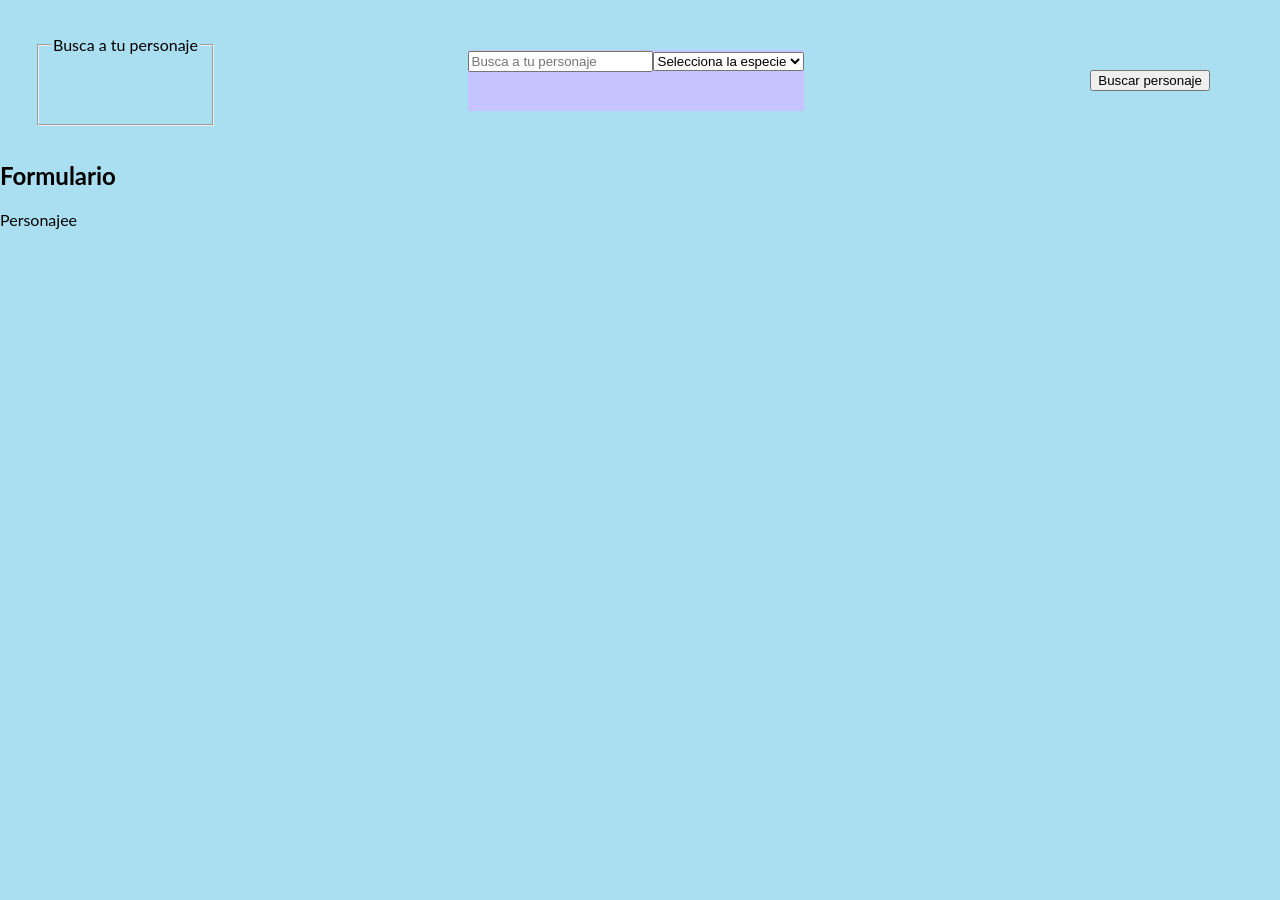
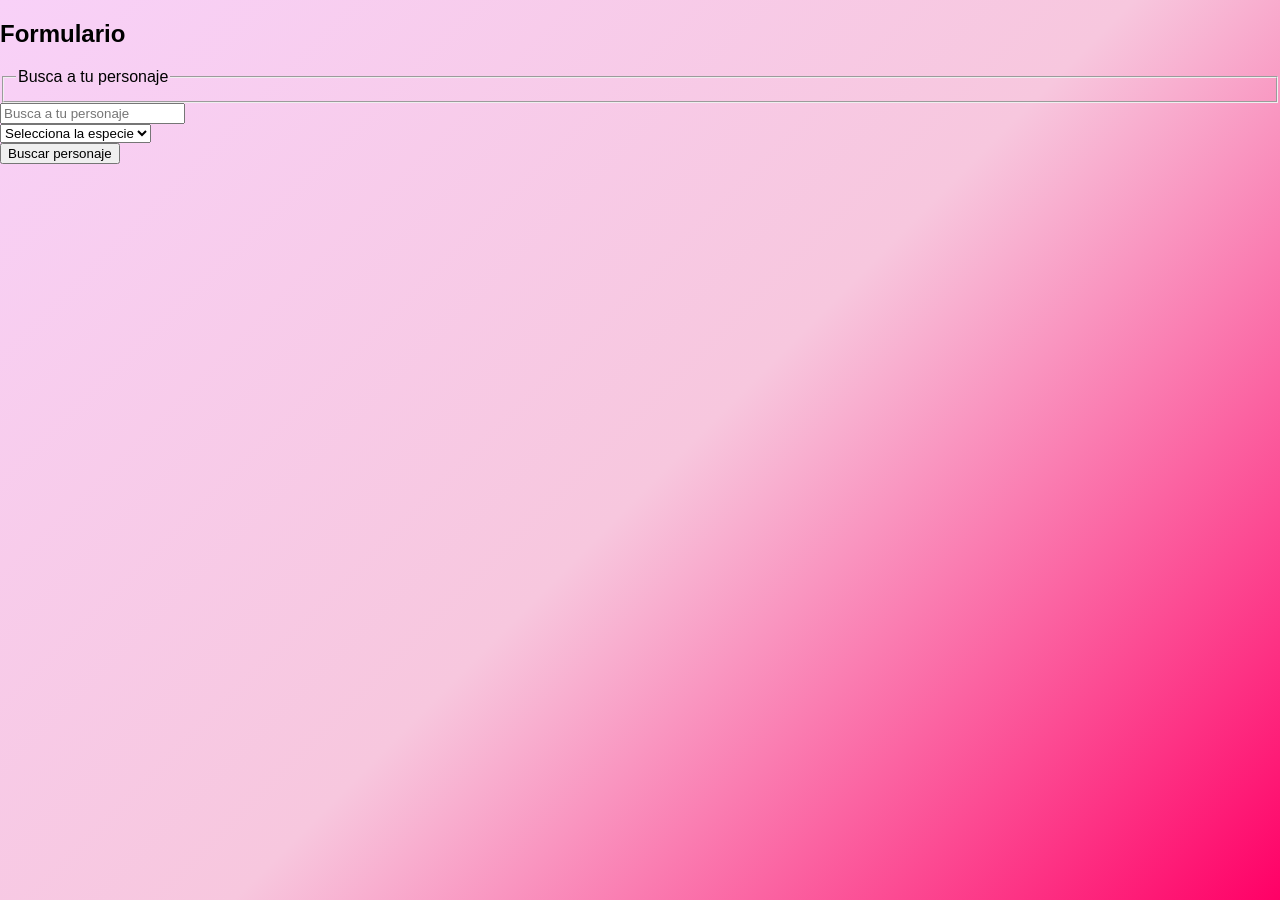
Before and after one commit to Adalab/modulo-3-evaluacion-final-Marinabsanz, a React (Create React App) app: page / in a window 1280 px wide. Before the commit the page ends 800 px from the top, so only its background shows below. Built offline with nearby package versions, Linux system fonts and the light colour scheme; no server answers.

Commit message:
tryng use Efect and localStorage in formJS

```diff
--- a/src/components/App.js
+++ b/src/components/App.js
@@ -8,53 +8,13 @@ import "../styles/App.scss";
 import getDataFromApi from "../services/getDataFromApi";
 
 function App() {
-  const [personajes, setPersonajes] = useState();
-
-  useEffect(() => {
-    getDataFromApi().then((personajesData) => {
-      setPersonajes(personajesData);
-
-      // console.table (personajesData)
-    });
-  }, []);
-
-  ///localStorage
 
   return (
-    <>
-      <form className="classForm">
-        <fieldset className="classField">
-          <legend> Busca a tu personaje</legend>
-        </fieldset>
-        <div className="rowClass">
-          <div className="classInputDiv">
-            <input
-              name="nombre"
-              className="formControl"
-              type="text"
-              placeholder="Busca a tu personaje"
-            />
-          </div>
-          <div className="classSelect">
-            <select className="formControl" name="especie">
-              <option value=""> Selecciona la especie</option>
-            </select>
-          </div>
-        </div>
 
 
-        <div className= 'classForm'>
-          <input
-          type= 'submit'
-          className= 'classBtn'
-          value= 'Buscar personaje'
+      <Form>  </Form>
 
-            />
-            </div>
-      </form>
-      <Form> </Form>
-      <Person> </Person>
-    </>
+
   );
 }
 
--- a/src/components/Form.js
+++ b/src/components/Form.js
@@ -1,18 +1,58 @@
 import React from 'react';
+import getDataFromApi from "../services/getDataFromApi";
 
 
-const Form= () => {
+const Form= (props) => {
+//crear state en el form
+// const [personajes, setPersonajes] = useState();
+
+// useEffect(() => {
+//   getDataFromApi().then((personajesData) => {
+//     setPersonajes(personajesData);
+
+//     // console.table (personajesData)
+//   });
+// }, []);
 
     return(
 
+    <>
+      <h2> Formulario </h2>
+      <form className="">
+      <fieldset className="">
+        <legend> Busca a tu personaje</legend>
+      </fieldset>
+      <div className="">
+        <div className="">
+          <input
+            name="nombre"
+            className=""
+            type="text"
+            placeholder="Busca a tu personaje"
+          />
+        </div>
+        <div className="">
+          <select className="formControl" name="especie">
+            <option value=""> Selecciona la especie</option>
+          </select>
+        </div>
+      </div>
 
-      <h2> Formulario </h2>
+
+      <div className= ''>
+        <input
+        type= 'submit'
+        className= 'classBtn'
+        value= 'Buscar personaje'
+
+          />
+          </div>
+          </form>
+          </>
 
     )
-
 
     }
 
 
-
     export default Form;
--- a/src/styles/App.scss
+++ b/src/styles/App.scss
@@ -1,9 +1,10 @@
 body {
     margin: 0;
     padding: 0;
-    font-family: 'Lato', sans-serif;
-    background-color: #a9dff0;
-    min-height: 100%;
+    font-family: sans-serif;
+    background-image: linear-gradient(-225deg, #f8d1f8 0%, #f7c7de 52%, #FF0066 100%);
+    min-height: 100vh;
+    padding-bottom: 5rem;
 
 }
 
@@ -17,7 +18,7 @@ body {
 
 
 .rowClass {
-    background-color: rgb(197, 196, 255);
+    background-color: rgb(233, 200, 236);
     margin: 15px;
     display: flex;
 
```
Also changed, not shown: 15 other files (tests, documents, lock files or other folders).
